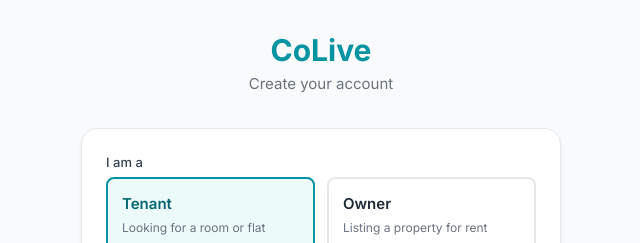
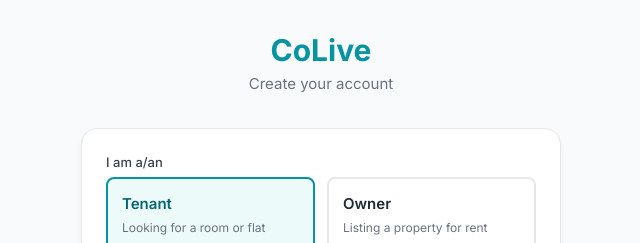
Before and after one commit to Zarif-77-Abrar/Colive, a Next.js app in the folder frontend/colive/: page /register in a window 1280 px wide. Shown: the top 243 px of the page, without its empty margins (319-959 px from the left). Built offline with nearby package versions, Linux system fonts and the light colour scheme.

Commit message:
Minor Changes

```diff
--- a/frontend/colive/app/page.js
+++ b/frontend/colive/app/page.js
@@ -75,7 +75,7 @@ export default function HomePage() {
         </span>
         <div style={{ display: "flex", gap: "0.75rem" }}>
           <Link href="/login" className="btn btn-ghost btn-sm">Sign in</Link>
-          <Link href="/register" className="btn btn-primary btn-sm">Get started</Link>
+          {/* <Link href="/register" className="btn btn-primary btn-sm">Get started</Link> */}
         </div>
       </nav>
 
--- a/frontend/colive/app/register/page.js
+++ b/frontend/colive/app/register/page.js
@@ -156,7 +156,7 @@ export default function RegisterPage() {
 
             {/* Role selector */}
             <div>
-              <label className="input-label">I am a</label>
+              <label className="input-label">I am a/an</label>
               <div style={{ display: "grid", gridTemplateColumns: "1fr 1fr", gap: "0.75rem" }}>
                 {ROLES.map((r) => (
                   <label key={r.value} style={{
```
